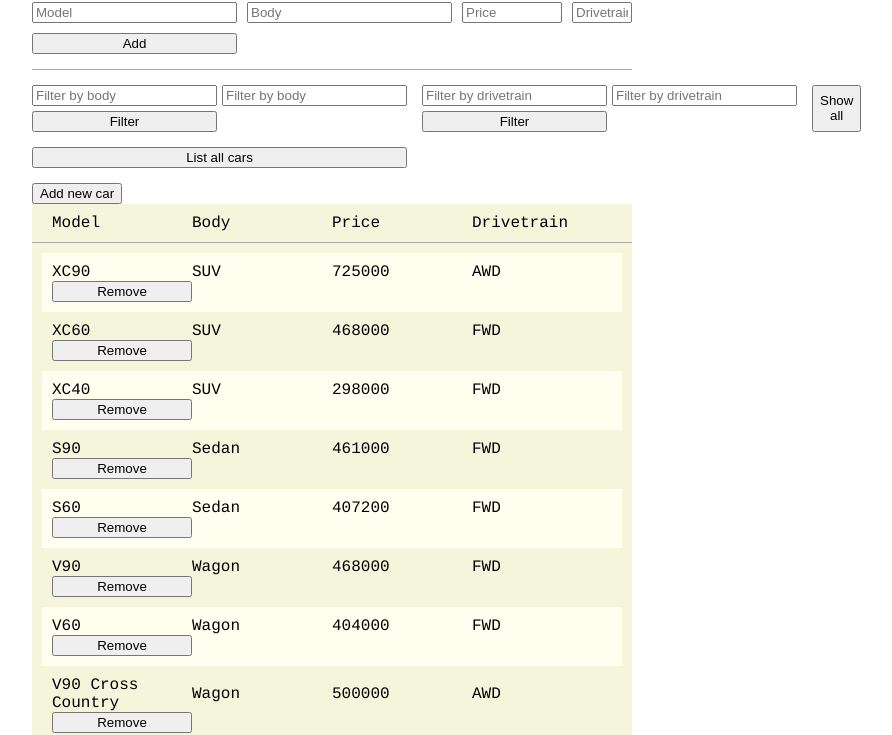
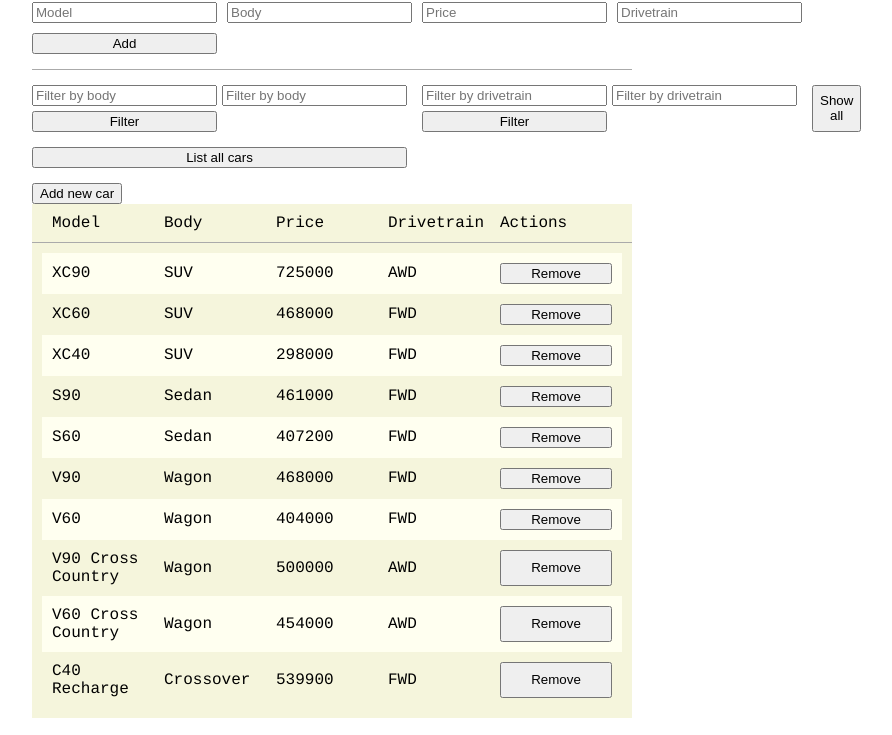
Before and after one commit to MadeByGabbe/U2, a plain HTML site: page U2/index.html in a window 1280 px wide. Shown: the part 78-813 px from the top of the page, without its empty margins (308-1200 px from the left). Drawn offline with Linux system fonts and the light colour scheme.

Commit message:
It's working!
- Clarification on a function
- Some CSS to fit another category
- Correct Id definition

```diff
--- a/U2/index.html
+++ b/U2/index.html
@@ -45,6 +45,7 @@
         <div>Body</div>
         <div>Price</div>
         <div>Drivetrain</div>
+        <div>Actions</div>
     </div>
 
     <div id="cars"></div>
--- a/U2/main.js
+++ b/U2/main.js
@@ -49,7 +49,7 @@ function getCarsByDrivetrain(cars, drivetrain) {
 
 }
 
-function injectCar(car) {
+function renderCar(car) {
     let div = document.createElement("div");
     div.classList.add("car");
     div.id = car.id
@@ -65,16 +65,16 @@ function injectCar(car) {
     return div;
 }
 
-function injectCars(cars) {
+function renderCars(cars) {
     let carsElement = document.getElementById("cars");
     carsElement.innerHTML = "";
 
     for (let car of cars) {
-        let carElement = injectCar(car);
+        let carElement = renderCar(car);
         carsElement.appendChild(carElement);
     }
 
-    setRemoveDogHandlers();
+    setRemoveCarHandlers();
 }
 
 function onAddCarSubmit(event) {
@@ -86,8 +86,10 @@ function onAddCarSubmit(event) {
     let drivetrain = document.getElementById("drivetrain").value;
 
 
+    let car = createNewCar(model, body, price, drivetrain);
 
-    let car = createNewCar(model, body, price, drivetrain);
+    car.id = database[database.length - 1].id + 1;
+
     addCarToDatabaseFromPrompt(database, car);
     renderCars(database);
 
@@ -104,7 +106,7 @@ function onRemoveCarClick(event) {
     let button = event.target;
     let id = button.parentElement.id;
     removeCarById(database, id);
-    renderCars(cars);
+    renderCars(database);
 }
 
 function setRemoveCarHandlers() {
@@ -119,7 +121,7 @@ function onFilterByBody(event) {
     event.preventDefault();
     let body = document.getElementById("filter-body").value;
     let cars = getCarsByBody(database, body);
-    injectCars(cars);
+    renderCars(cars);
 }
 
 function onFilterByDrivetrain(event) {
@@ -131,7 +133,7 @@ function onFilterByDrivetrain(event) {
 function onListAllClick() {
     document.getElementById("filter-body").value = "";
     document.getElementById("filter-drivetrain").value = "";
-    injectCars(database);
+    renderCars(database);
 }
 
 function setFilterCarHandlers() {
@@ -144,6 +146,6 @@ function setFilterCarHandlers() {
     listAll.addEventListener("click", onListAllClick);
 }
 
-injectCars(database);
+renderCars(database);
 setAddCarHandler();
 setFilterCarHandlers();
--- a/U2/styles.css
+++ b/U2/styles.css
@@ -10,7 +10,7 @@ h1 {
 
 #add-car-form {
   display: grid;
-  grid-template-columns: 1fr 1fr 100px 60px;
+  grid-template-columns: 1fr 1fr 1fr 1fr;
   gap: 10px;
   margin-bottom: 15px;
   padding-bottom: 15px;
@@ -36,7 +36,7 @@ h1 {
   border-bottom: 1px solid #aaa;
   background: beige;
   display: grid;
-  grid-template-columns: repeat(4, 1fr);
+  grid-template-columns: repeat(5, 1fr);
 }
 
 #cars {
@@ -47,7 +47,7 @@ h1 {
 .car {
   padding: 10px 10px;
   display: grid;
-  grid-template-columns: repeat(4, 1fr);
+  grid-template-columns: repeat(5, 1fr);
 }
 
 .car div {
```
